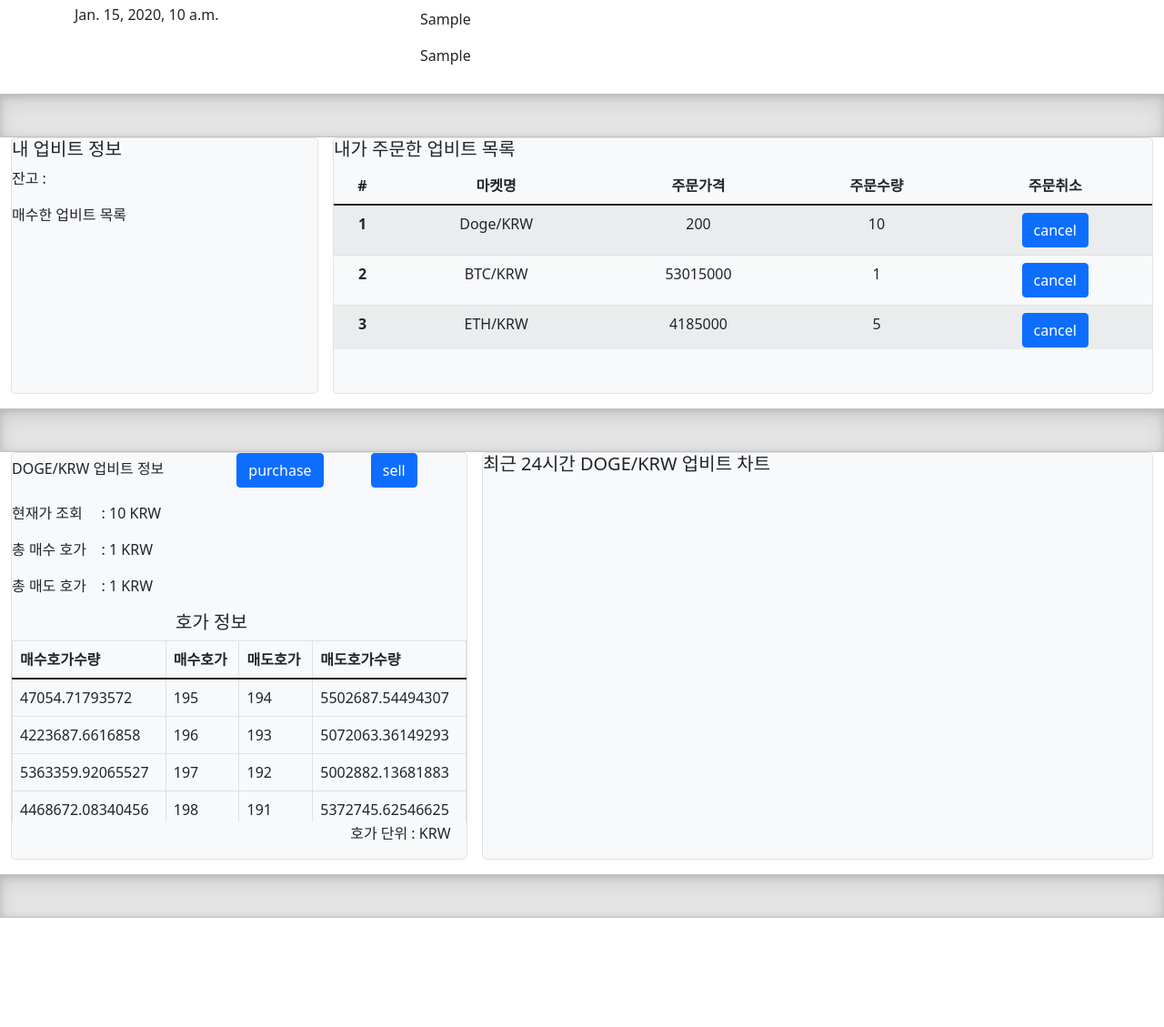
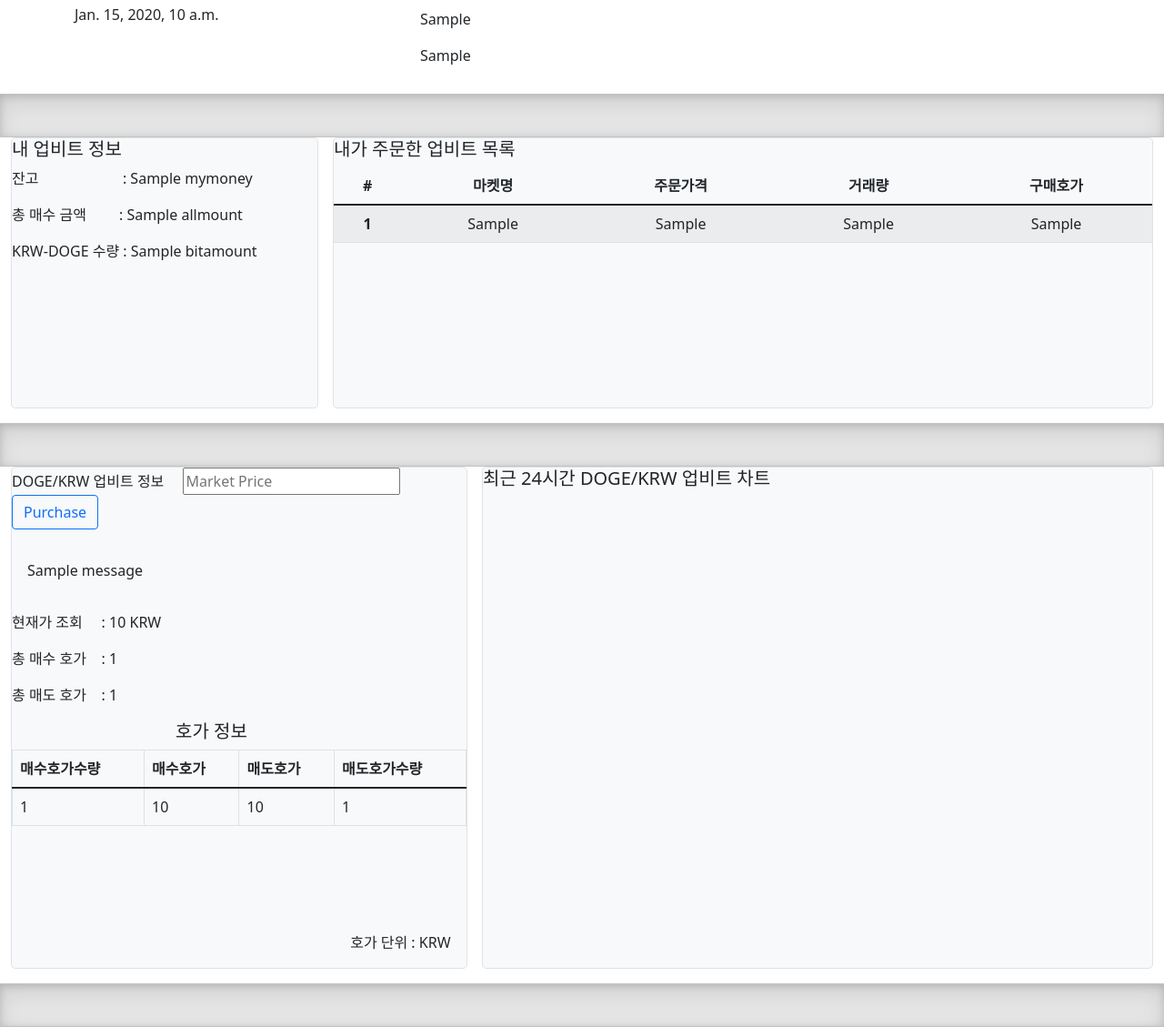
Before and after one commit to Intae0099/twittercrawling, a Django app: template django/templates/example.html in a window 1280 px wide. Shown: the part 296-1425 px from the top of the page at 91% size. Before the commit the page ends 1305 px from the top, so only its background shows below. Run offline with Django 3.2, Linux system fonts and the light colour scheme; the template is opened without the code that fills it: most values are stand-ins (such as "Sample title", 1, 10 or a date in 2020); one stand-in notice (Sample message) is shown; some libraries are stand-ins or nearby versions.

Commit message:
Update example.html

```diff
--- a/django/templates/example.html
+++ b/django/templates/example.html
@@ -8,6 +8,7 @@
     <script src="https://code.highcharts.com/modules/series-label.js"></script>
     <script src="https://code.highcharts.com/modules/exporting.js"></script>
     <script src="https://code.highcharts.com/modules/export-data.js"></script>
+    <script src="https://code.jquery.com/jquery-3.6.0.min.js"></script>
 
         <!-- Bootstrap core CSS -->
 <link href="{% static 'css/bootstrap.min.css' %}" rel="stylesheet">
@@ -74,39 +75,18 @@
                 <p>{{recent_tweet.2}}</p>
                 <p>{{recent_tweet.3}}</p>
                 <input id="stream-btn" class="btn btn-primary" type="button" value="refresh">
-                <!--
-                <script>
-                    const streamSocket = new WebSocket(
-                        'ws://'
-                        + window.location.host
-                        + '/ws/stream/'
-                    );
+            <script language="javascript">.
+                var ws_url = 'ws://' + window.location.host + '/ws/ticks/';
+                var ticksSocket = new WebSocket(ws_url);
 
-                    streamSocket.onmessage = function(e) {
-                        const data = JSON.parse(e.data);
-                        document.querySelector('#tweet-keyword').value += (data.message + '\n');
-                    };
-
-                    streamSocket.onclose = function(e) {
-                        console.error('tweet socket closed unexpectedly');
-                    };
-
-                    document.querySelector('#stream-btn').onclick = function(e) {
-                        message = "k"
-                        chatSocket.send(JSON.stringify({
-                            'message': message
-                        }));
-                    };
-                </script>
-                -->
+                ticksSocket.onmessage = function(event) {
+                    var data = JSON.parse(stream_data);
+                    console.log('data', data);
+                    document.querySelector("#tweet-keyword").value += (message + '\n');
+                    // do whatever required with received data ...
+                };
+            </script>
             </div>
-            <!--
-            <form class="d-flex" action="{% url 'refresh' %}">
-                <a href="" class="btn btn-primary">
-                Refresh
-                </a>
-            </form>
-            -->
             <svg class="bi" width="1em" height="1em"><use xlink:href="#collection"/></svg>
         </div>
     </div>
@@ -116,8 +96,9 @@
     <div class="d-grid gap-3" style="grid-template-columns: 1fr 2fr;">
       <div class="bg-light border rounded-3">
           <h5>내 업비트 정보</h5>
-          <p>잔고 : </p>
-          <p>매수한 업비트 목록</p><br><br><br><br><br><br><br>
+          <p>잔고 &emsp;&emsp;&emsp;&emsp;&nbsp;&nbsp;&emsp;: {{mymoney}}</p>
+          <p>총 매수 금액 &emsp;&emsp;: {{allmount}}</p>
+          <p>KRW-DOGE 수량 : {{bitamount}}</p><br><br><br><br><br><br>
       </div>
       <div class="bg-light border rounded-3">
           <h5>내가 주문한 업비트 목록</h5>
@@ -128,11 +109,41 @@
                     <th scope="col">#</th>
                     <th scope="col">마켓명</th>
                     <th scope="col">주문가격</th>
-                    <th scope="col">주문수량</th>
-                    <th scope="col">주문취소</th>
+                    <th scope="col">거래량</th>
+                    <th scope="col">구매호가</th>
                 </tr>
             </thead>
             <tbody>
+            {% for key in myubpitlist %}
+            <tr>
+                <th scope="row">{{forloop.counter}}</th>
+                <td>{{key.0}}</td>
+                <td>{{key.1}}</td>
+                <td>{{key.2}}</td>
+                <td>{{key.3}}</td>
+                    <!-- uuid를 알경우 추가
+                    <form class="d-flex" method="post" action="{% url 'cancel' %}">
+                        <input id="{{forloop.counter0}}btn" class="btn btn-primary" type="button" value="cancel">
+                <script>
+
+                $('{{forloop.counter0}}btn').click(function() {
+                var num = {{forloop.counter0}};
+                $.ajax({
+                    url: "{% url 'cancel' %}",
+                    type: "POST",
+                    data: {'num' : num}
+                    success: function (data) {
+                        alert("주문 취소 완료");
+                    }
+                });
+            });
+                </script>
+                    </form>
+                </td>
+                -->
+            </tr>
+            {% endfor %}
+            <!-- example
                 <tr>
                     <th scope="row">1</th>
                     <td>Doge/KRW</td>
@@ -154,6 +165,7 @@
                     <td>5</td>
                     <td><input id="third-btn" class="btn btn-primary" type="button" value="cancel"></td>
                 </tr>
+                -->
             </tbody>
         </table>
           </div>
@@ -164,11 +176,26 @@
     <div class="container-fluid pb-3">
         <div class="d-grid gap-3" style="grid-template-columns: 1fr 2fr;">
             <div class="bg-light border rounded-3">
-                <p>DOGE/KRW 업비트 정보&emsp;&emsp;&emsp;&emsp;&emsp;<input id="order-btn" class="btn btn-primary" type="button" value="purchase">
-                &emsp;&emsp;&emsp;<input id="sell-btn" class="btn btn-primary" type="button" value="sell"></p>
+                <form class="d-flex" method="post" action="{% url 'purchase' %}">
+                <p>DOGE/KRW 업비트 정보&emsp;
+                    {% csrf_token %}
+                    <input class="input-lg" type="search" name="purchase" placeholder="Market Price" aria-label="Search">
+                    <!input id="purchase" class="btn btn-primary" type="button" value="purchase">
+                    <button class="btn btn-outline-primary" type="submit">Purchase</button>
+                </p>
+                </form>
+                {% if messages %}
+                <div class="messages">
+                    {% for message in messages %}
+                    <div class="alert alert-{% if message.tag %}{{ message.tags }}{% endif %}" role="alert">
+                    {{ message }}
+                    </div>
+                {% endfor %}
+                </div>
+                {% endif %}
                 <p>현재가 조회 &nbsp;&nbsp;&nbsp;&nbsp;: {{price}} KRW</p>
-                <p>총 매수 호가 &nbsp;&nbsp;&nbsp;: {{total_ask_price}} KRW</p>
-                <p>총 매도 호가 &nbsp;&nbsp;&nbsp;: {{total_bid_price}} KRW</p>
+                <p>총 매수 호가 &nbsp;&nbsp;&nbsp;: {{total_ask_price}}</p>
+                <p>총 매도 호가 &nbsp;&nbsp;&nbsp;: {{total_bid_price}}</p>
                 <h5>&emsp;&emsp;&emsp;&emsp;&emsp;&emsp;&emsp;&emsp;&emsp;호가 정보</h5>
                 <div style="overflow:auto; width:500px; height:200px;">
                     <table class="table table-bordered table-hover">
@@ -181,46 +208,19 @@
                     </tr>
                     </thead>
                         <tbody>
+                            {% for key in orderbook%}
                             <tr>
-                                <td>47054.71793572</td>
-                                <td>195</td>
-                                <td>194</td>
-                                <td>5502687.54494307</td>
+                                <td>{{key.ask_size}}</td>
+                                <td>{{key.ask_price}}</td>
+                                <td>{{key.bid_price}}</td>
+                                <td>{{key.bid_size}}</td>
                             </tr>
-                            <tr>
-                                <td>4223687.6616858</td>
-                                <td>196</td>
-                                <td>193</td>
-                                <td>5072063.36149293</td>
-                            </tr>
-                            <tr>
-                                <td>5363359.92065527</td>
-                                <td>197</td>
-                                <td>192</td>
-                                <td>5002882.13681883</td>
-                            </tr>
-                            <tr>
-                                <td>4468672.08340456</td>
-                                <td>198</td>
-                                <td>191</td>
-                                <td>5372745.62546625</td>
-                            </tr>
-                            <tr>
-                                <td>707944.9925391</td>
-                                <td>199</td>
-                                <td>190</td>
-                                <td>8024408.42869161</td>
-                            </tr>
-                            <tr>
-                                <td>1524654.63665569</td>
-                                <td>200</td>
-                                <td>190</td>
-                                <td>2558558.67155878</td>
-                            </tr>
+                            {% endfor %}
                         </tbody>
                     </table>
                 </div>
                 <p>&emsp;&emsp;&emsp;&emsp;&emsp;&emsp;&emsp;&emsp;&emsp;&emsp;&emsp;&emsp;&emsp;&emsp;&emsp;&emsp;&emsp;&emsp;&emsp;&emsp;
+
                     &emsp;&emsp;&emsp;호가 단위 : KRW</p>
             </div>
             <div class="bg-light border rounded-3">
```
